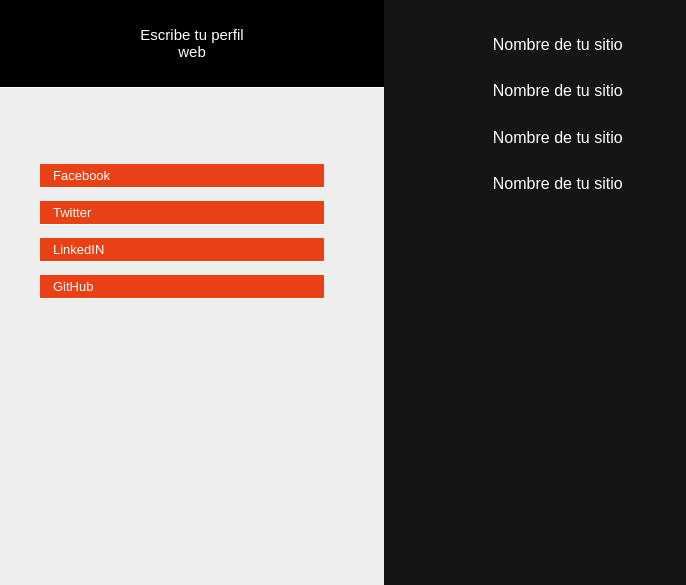
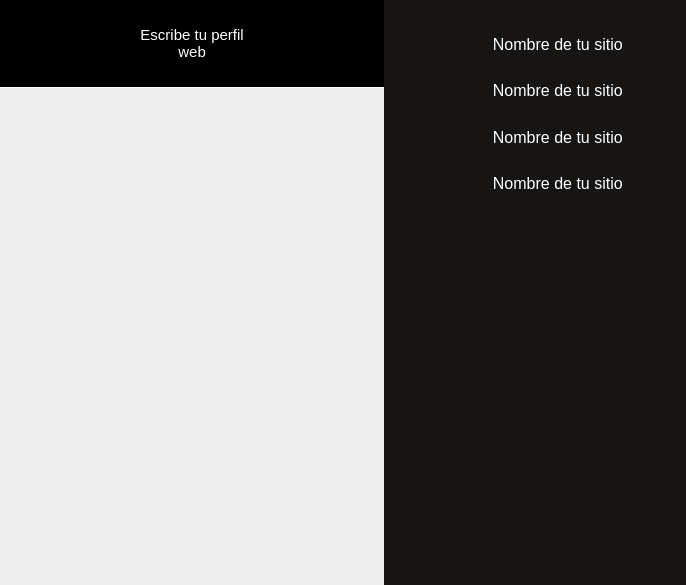
Before and after one commit to franciscocorrea/test-git, a plain HTML site: page index.html in a window 1280 px wide. Shown: the part 215-800 px from the top of the page, without its empty margins (0-686 px from the left). Drawn offline with Linux system fonts and the light colour scheme.

Commit message:
eliminar listado de redes sociales

```diff
--- a/index.html
+++ b/index.html
@@ -44,29 +44,6 @@
         </div>
       </div>
     </section>
-    <ul>
-      <li>
-        <a href="#" target="_blank">
-          <!-- 3º Commit - Redes Sociales -->
-          <p>Facebook</p>
-        </a>
-      </li>
-      <li>
-        <a href="#" target="_blank">
-          <p>Twitter</p>
-        </a>
-      </li>
-      <li>
-        <a href="#" target="_blank">
-          <p>LinkedIN</p>
-        </a>
-      </li>
-      <li>
-        <a href="#" target="_blank">
-          <p>GitHub</p>
-        </a>
-      </li>
-    </ul>
   </header>
 
   <div class="layout-principal">
```
